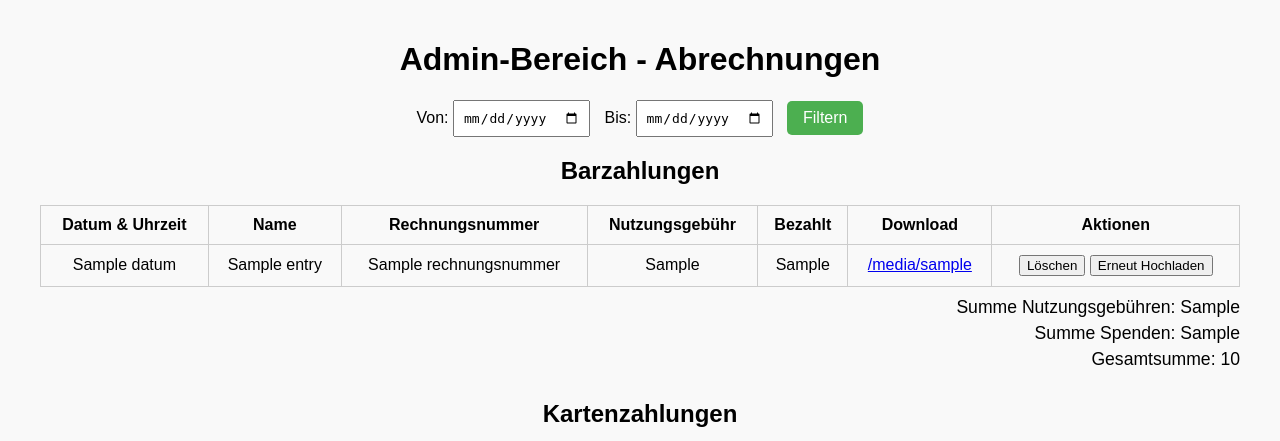
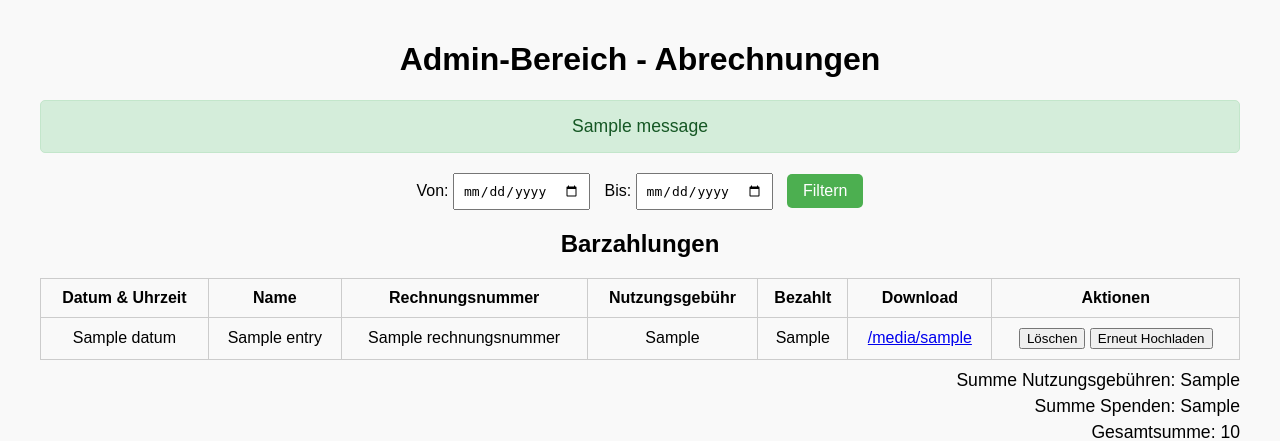
Before and after one commit to FabLabLuebeckEV/BezahlTerminal, a Flask app: template templates/admin.html in a window 1280 px wide. Shown: the top 441 px of the page. Run offline with Flask 3, Linux system fonts and the light colour scheme; the template is opened without the code that fills it: most values are stand-ins (such as "Sample title", 1, 10 or a date in 2020); one stand-in notice (Sample message) is shown.

Commit message:
feat: Implement flash messages for admin area
This commit introduces flash messages (success, error, info) to the admin interface.

Changes include:
- Modified `templates/admin.html` to render flashed messages with categories.
- Added CSS styles in `static/css/admin.css` for different message types (success, error, info, warning).
- Updated `main.py` to use message categories (e.g., "success", "error") in `flash()` calls for admin-related actions (delete, re-upload, PDF download errors). This ensures that feedback to you is clearly presented and styled.

```diff
--- a/main.py
+++ b/main.py
@@ -278,7 +278,7 @@ def download_abrechnungen():
             download_name="abrechnungen.csv"
         )
     else:
-        flash("Die Datei 'abrechnungen.csv' wurde nicht gefunden.")
+        flash("Die Datei 'abrechnungen.csv' wurde nicht gefunden.", "error")
         return redirect(url_for("index"))
 
 
@@ -388,7 +388,7 @@ def index():
         pdf_file = generate_pdf_receipt(data_dict)
         create_invoice_with_attachment(Path(pdf_file), bezahlter_betrag, zahlungsmethode.lower() == "bar", name)
         flash(
-            f"Abrechnung gespeichert! bezahlter Betrag: {bezahlter_betrag:.2f} €, Spende: {spende:.2f}, Rechnungsnr.: {rechnungsnummer}. PDF: {os.path.basename(pdf_file)}")
+            f"Abrechnung gespeichert! bezahlter Betrag: {bezahlter_betrag:.2f} €, Spende: {spende:.2f}, Rechnungsnr.: {rechnungsnummer}. PDF: {os.path.basename(pdf_file)}", "success")
         return redirect(url_for("index"))
 
     return render_template("index.html", price_data=price_data)
@@ -575,14 +575,14 @@ def delete_entry():
     rechnungsnummer = request.form.get("rechnungsnummer")
 
     if not timestamp:
-        flash("Kein Zeitstempel angegeben.")
+        flash("Kein Zeitstempel angegeben.", "error")
         return redirect(url_for("admin"))
 
     try:
         dt = datetime.datetime.strptime(timestamp, "%d.%m.%Y %H:%M:%S")
         pdf_name = dt.strftime("%d%m%Y%H%M%S") + ".pdf"
     except Exception:
-        flash("Ungültiges Datumsformat.")
+        flash("Ungültiges Datumsformat.", "error")
         return redirect(url_for("admin"))
 
     # 1. CSV neu schreiben ohne den zu löschenden Eintrag
@@ -616,7 +616,7 @@ def delete_entry():
     if os.path.exists(pdf_path):
         os.remove(pdf_path)
 
-    flash(f"Eintrag vom {timestamp} wurde gelöscht.")
+    flash(f"Eintrag vom {timestamp} wurde gelöscht.", "success")
     return redirect(url_for("admin"))
 
 
@@ -694,7 +694,7 @@ def download_pdf(filename):
             download_name=filename
         )
     else:
-        flash("Die PDF-Datei wurde nicht gefunden.")
+        flash("Die PDF-Datei wurde nicht gefunden.", "error")
         return redirect(url_for("admin"))
 
 
--- a/static/css/admin.css
+++ b/static/css/admin.css
@@ -63,3 +63,42 @@ th, td {
 
 .row-0 { background-color: white; }
 .row-1 { background-color: #f0f0f0; }
+
+/* Flash messages styles */
+.flashes {
+  list-style-type: none;
+  padding: 0;
+  margin-bottom: 20px;
+}
+
+.flashes li {
+  padding: 15px;
+  margin-bottom: 10px;
+  border-radius: 5px;
+  font-size: 1.1em;
+  text-align: center;
+}
+
+.flash-success {
+  background-color: #d4edda; /* Light green */
+  color: #155724; /* Dark green */
+  border: 1px solid #c3e6cb;
+}
+
+.flash-error {
+  background-color: #f8d7da; /* Light red */
+  color: #721c24; /* Dark red */
+  border: 1px solid #f5c6cb;
+}
+
+.flash-info {
+  background-color: #d1ecf1; /* Light blue */
+  color: #0c5460; /* Dark blue */
+  border: 1px solid #bee5eb;
+}
+
+.flash-warning {
+  background-color: #fff3cd; /* Light yellow */
+  color: #856404; /* Dark yellow */
+  border: 1px solid #ffeeba;
+}
--- a/templates/admin.html
+++ b/templates/admin.html
@@ -8,6 +8,16 @@
 <body>
   <div class="admin-container">
     <h1>Admin-Bereich - Abrechnungen</h1>
+
+    {% with messages = get_flashed_messages(with_categories=True) %}
+      {% if messages %}
+        <ul class="flashes">
+        {% for category, message in messages %}
+          <li class="flash-{{ category }}">{{ message }}</li>
+        {% endfor %}
+        </ul>
+      {% endif %}
+    {% endwith %}
 
     <!-- Filterformular -->
     <form id="filter-form" method="GET" action="{{ url_for('admin') }}">
```
